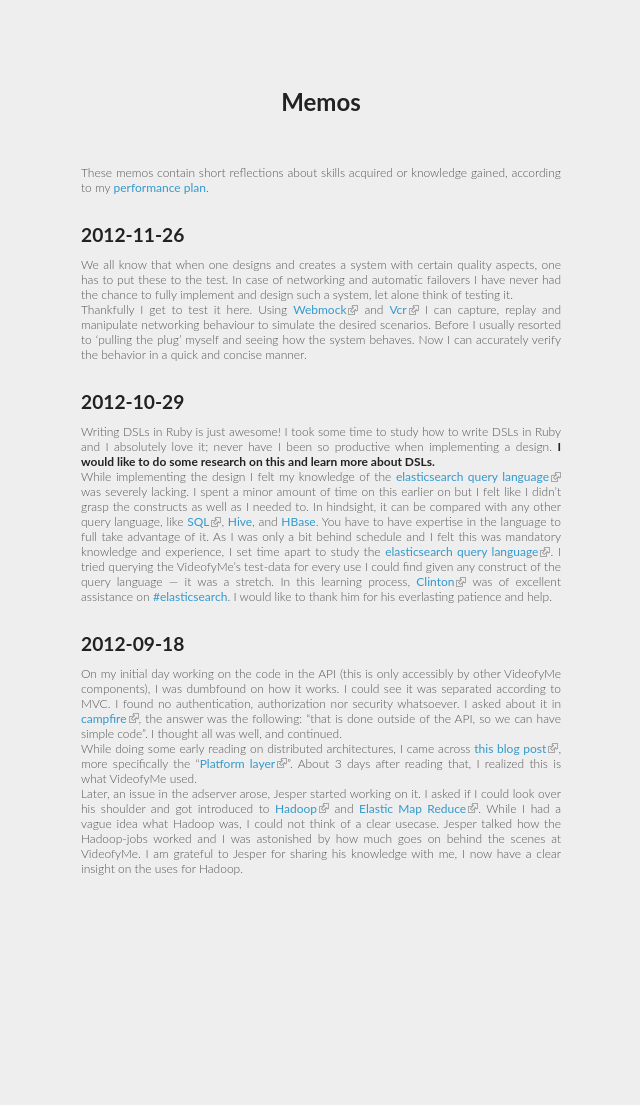
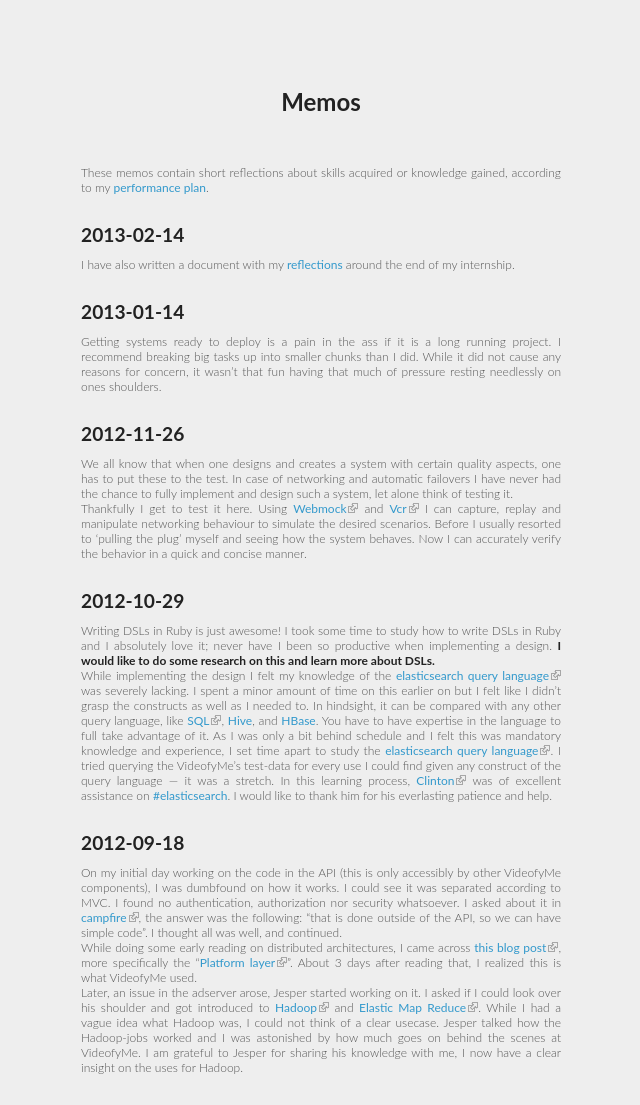
Before and after one commit to xeago/gradblog, a Jekyll site: the page built from graduation/memos.md, in a window 1280 px wide. Shown: the whole page, without its empty margins (319-959 px from the left). Built offline with Jekyll 4.4.1, drawn with Linux system fonts in a browser that asks for light colours; Markdown is read by kramdown in place of the engine named in the settings; before the commit the page ends 906 px from its top, so only the background shows below that.

Commit message:
Add reflections.
And update index.

```diff
--- a/graduation/memos.md
+++ b/graduation/memos.md
@@ -4,6 +4,15 @@ title: Memos
 ---
 
 These memos contain short reflections about skills acquired or knowledge gained, according to my [performance plan](performance-plan.html#ref-PI05).
+
+# 2013-02-14
+I have also written a document with my [reflections] around the end of my internship.
+
+[reflections]: reflections.html
+
+# 2013-01-14
+Getting systems ready to deploy is a pain in the ass if it is a long running project. I recommend breaking big tasks up into smaller chunks than I did. While it did not cause any reasons for concern, it wasn't that fun having that much of pressure resting
+needlessly on ones shoulders.
 
 # 2012-11-26
 We all know that when one designs and creates a system with certain quality aspects, one has to put these to the test. In case of networking and automatic failovers I have never had the chance to fully implement and design such a system, let alone think of testing it.
```
Also changed, not shown: graduation/index.md (+2 -0 lines), graduation/reflections.md (added, +35 -0 lines).
